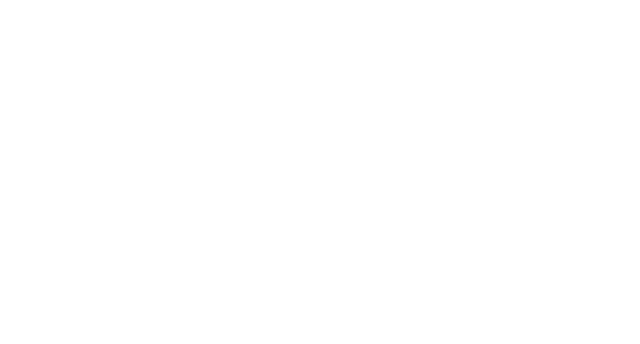
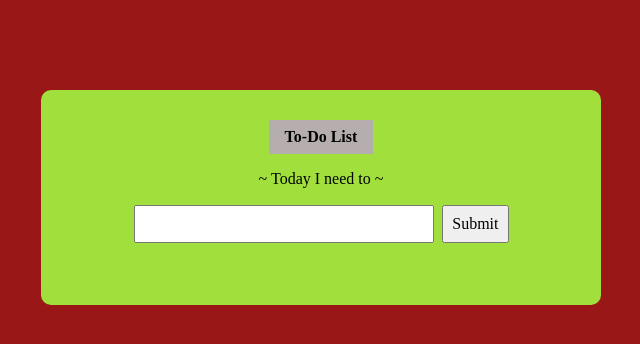
Before and after one commit to dts-kominfo-rea2a/challenge-08-kibaproject, a website: page index.html in a window 1280 px wide. Shown: the whole page, without its empty margins (319-959 px from the left). Drawn offline with nearby package versions, Linux system fonts and the light colour scheme.

Commit message:
tantangan ke-8

```diff
--- a/index.html
+++ b/index.html
@@ -4,38 +4,63 @@
     <meta charset="UTF-8" />
     <meta http-equiv="X-UA-Compatible" content="IE=edge" />
     <meta name="viewport" content="width=device-width, initial-scale=1.0" />
+    <link
+      rel="stylesheet"
+      href="https://cdnjs.cloudflare.com/ajax/libs/normalize/8.0.1/normalize.min.css"
+      integrity="sha512-NhSC1YmyruXifcj/KFRWoC561YpHpc5Jtzgvbuzx5VozKpWvQ+4nXhPdFgmx8xqexRcpAglTj9sIBWINXa8x5w=="
+      crossorigin="anonymous"
+      referrerpolicy="no-referrer"
+    />
+    <link rel="stylesheet" href="./style.css" />
     <title>Challenge - DOM</title>
   </head>
+
   <body>
     <div id="app">
       <!-- TODO: Buatlah sebuah header dengan id todo-title -->
+      <span id="todo-title"> To-Do List </span>
       <!-- TODO: Buatlah sebuah subtitle dengan id todo-subtitle -->
+      <p id="todo-subtitle">~ Today I need to ~</p>
 
       <!-- Section: input -->
-      <!-- TODO: Buatlah sebuah input bertipe text dengan id todo-input -->
-      <!-- TODO: Buatlah sebuah button dengan id todo-submit -->
-
+      <section id="input">
+        <!-- TODO: Buatlah sebuah input bertipe text dengan id todo-input -->
+        <input type="text" id="todo-input" />
+        <!-- TODO: Buatlah sebuah button dengan id todo-submit -->
+        <button id="todo-submit">Submit</button>
+      </section>
       <!-- Section output -->
       <!-- TODO: Buatlah sebuah <ul> dengan id todo-output -->
+      <ul id="todo-output"></ul>
     </div>
 
     <!-- ! Untuk tantangan ini, script jangan diubah ke external js yah ! -->
     <script>
       // TODO: Deklarasi variable sesuai dengan kebutuhan di sini
-      let button;
-      let input;
-      let output;
+      let button = document.querySelector("#todo-submit");
+      let input = document.querySelector("#todo-input");
+      let output = document.querySelector("#todo-output");
 
       // TODO: Buatlah sebuah fungsi dengan nama fnClickHandler
       // Fungsi yang digunakan untuk menambahkan tulisan
       // Jangan ubah cara deklarasi fungsinya, cukup isi saja
-      function fnClickHandler(toDoItem) {}
+      function fnClickHandler(toDoItem) {
+        output.innerHTML += `<li>${toDoItem}</li>`;
+        input.value = "";
+        input.focus();
+      }
 
       // TODO: register event onclick / addEventListener untuk button
       // akan menjalankan fungsi fnClickHandler
+      button.addEventListener("click", (e) => {
+        fnClickHandler(input.value);
+      });
 
       // TODO: register event onkeypress / addEventListener untuk input
       // sehingga saat di input ditekan enter akan menjalankan fungsi fnClickHandler juga
+      input.addEventListener("keypress", ({ charCode }) => {
+        return charCode === 13 && fnClickHandler(input.value);
+      });
     </script>
   </body>
 </html>
--- /dev/null
+++ b/style.css
@@ -0,0 +1,46 @@
+body {
+    background: rgb(153, 23, 23);
+}
+
+#app{
+    display: flex;
+    flex-direction: column;
+    background:rgb(161, 224, 60);
+    max-width: 500px;
+    margin: 90px auto;
+    padding: 30px;
+    border-radius: 10px;
+}
+
+#todo-title{
+    background: rgb(182, 174, 174);
+    padding:8px 16px;
+    font-weight: 900;
+    margin: auto;
+}
+
+#todo-subtitle{
+    margin: 16px auto;
+}
+
+#input{
+    display: flex;
+    flex-direction: row;
+    gap: 8px;
+    width: 75%;
+    margin: auto;
+}
+
+#todo-input{
+    width: 100%;
+    padding: 8px 12px;
+}
+
+#todo-submit{
+    padding: 8px;
+    cursor: pointer;
+}
+
+#todo-output{
+    margin-left: calc(25% / 2);
+}
```
